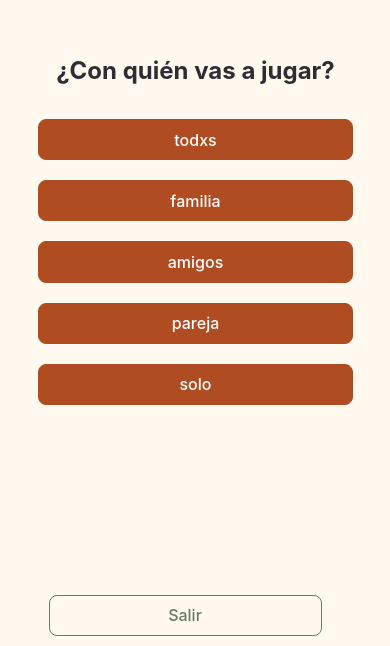
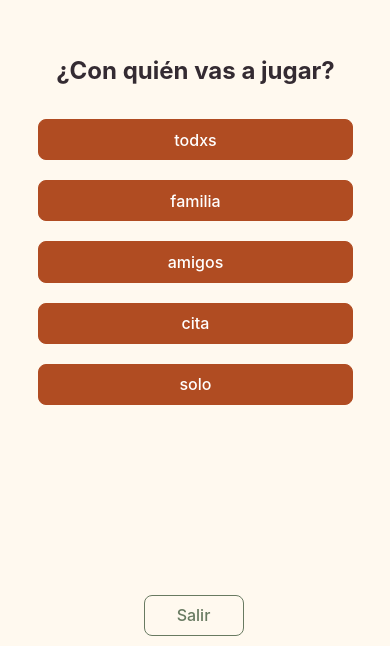
Before and after one commit to interconectados/front-interconectados-vite, a React (Vite) app: page /category in a window 390 px wide. Shown: the part 198-844 px from the top of the page. Built offline with nearby package versions, Linux system fonts and the light colour scheme.

Commit message:
fix de cat parejas a cita

```diff
--- a/src/components/Category.jsx
+++ b/src/components/Category.jsx
@@ -3,7 +3,7 @@ import { useNavigate } from 'react-router-dom';
 
 function Category() {
   const navigate = useNavigate();
-  const categories = ['todxs', 'familia', 'amigos', 'pareja', 'solo'];
+  const categories = ['todxs', 'familia', 'amigos', 'cita', 'solo'];
 
   const selectCategory = (category) => {
     navigate(`/game/${category}`);
@@ -17,7 +17,7 @@ function Category() {
           {category}
         </button>
       ))}
-       <div>
+       <div className=''>
         <button className='btn out' onClick={() => navigate('/')}>Salir</button>
       </div>
     </div>
--- a/src/index.css
+++ b/src/index.css
@@ -66,9 +66,9 @@ button.btn.out {
   border: solid 1px #687a61;
   color: #687a61;
   position: fixed;
-  right: 15%;
+  right: 45%;
   bottom: 0;
-  width: 70%;
+  width: 10%;
 }
 @media (prefers-color-scheme: light) {
   :root {
@@ -95,3 +95,9 @@ button.btn.out {
     color: #687a61;
   }
 }
+@media (max-width: 500px){
+  button.btn.out {
+    width: 100px;
+    right: 35%;
+  }
+}
```
